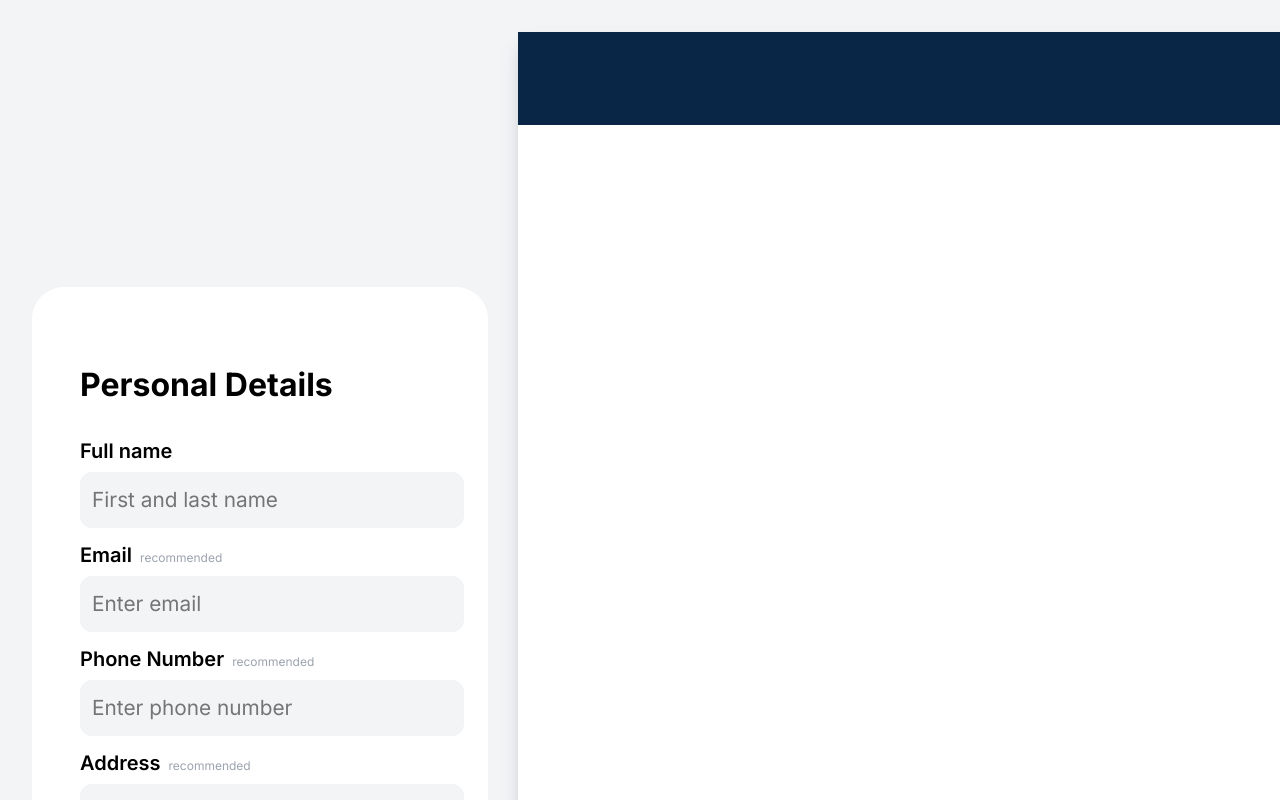
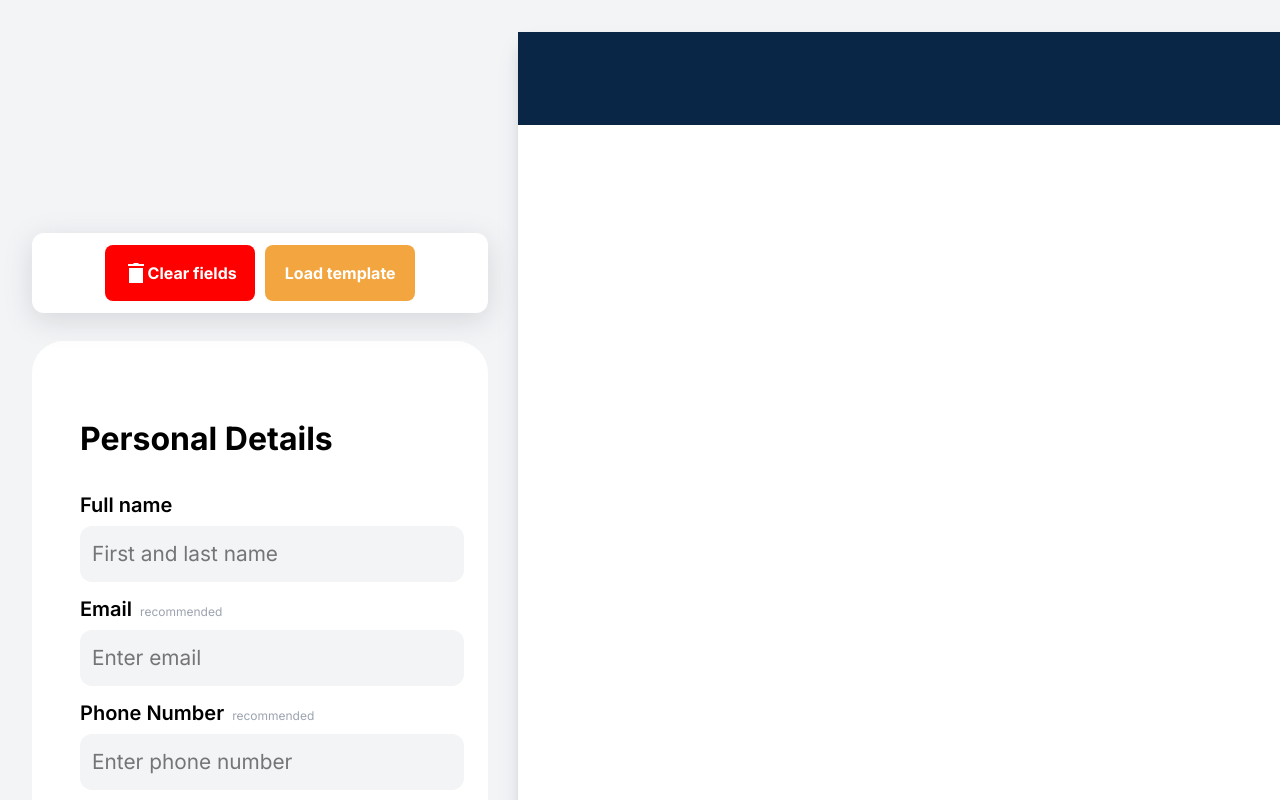
Before and after one commit to Ventorix/React-CV-App, a React (Vite) app: page / in a window 1280 px wide. Shown: the top 800 px of the page. Built offline with nearby package versions, Linux system fonts and the light colour scheme.

Commit message:
Add template block and make components controlled

```diff
--- a/src/App.jsx
+++ b/src/App.jsx
@@ -7,9 +7,21 @@ import Footer from './components/Footer';
 function App() {
 	const [info, setInfo] = useState({ name: '', email: '', phone: '', location: '' });
 
+	function clearInfo() {
+		setInfo({ name: '', email: '', phone: '', location: '' });
+	}
+
+	function loadTemplate() {
+		setInfo({
+			name: 'John Doe',
+			email: 'randomemail@gmail.com',
+			phone: '+1 (507) 674-4064',
+			location: 'Berlin, Germany',
+		});
+	}
 	return (
 		<Wrapper>
-			<Sidebar setInfo={setInfo} info={info} />
+			<Sidebar loadTemplate={loadTemplate} clearInfo={clearInfo} setInfo={setInfo} info={info} />
 			<Resume info={info} />
 			<Footer />
 		</Wrapper>
--- a/src/UI/button/Button.jsx
+++ b/src/UI/button/Button.jsx
@@ -1,10 +1,18 @@
-import { PrimaryButton } from './ButtonStyles';
+import { PrimaryButton, DestructiveButton } from './ButtonStyles';
 
-function Button({ children, ...props }) {
+function Button({ children, color, ...props }) {
 	return (
-		<PrimaryButton {...props} onClick={props.onClick}>
-			{children}
-		</PrimaryButton>
+		<>
+			{color === 'red' ? (
+				<DestructiveButton {...props} onClick={props.onClick}>
+					{children}
+				</DestructiveButton>
+			) : (
+				<PrimaryButton {...props} onClick={props.onClick}>
+					{children}
+				</PrimaryButton>
+			)}
+		</>
 	);
 }
 
--- a/src/UI/button/ButtonStyles.jsx
+++ b/src/UI/button/ButtonStyles.jsx
@@ -1,13 +1,16 @@
 import styled from 'styled-components';
 
 export const PrimaryButton = styled.button`
+	display: flex;
+	justify-content: center;
+	align-items: center;
 	background-color: ${(props) => props.theme.$orange};
 	color: white;
 	border-radius: 8px;
 	border-color: transparent;
 	width: 150px;
 	padding: 14px;
-	font-size: ${(props) => props.theme.$size__l};
+	font-size: ${(props) => props.theme.$size__m};
 	font-weight: 700;
 	cursor: pointer;
 	&:hover {
--- a/src/components/InputBlock.jsx
+++ b/src/components/InputBlock.jsx
@@ -7,6 +7,7 @@ function InputBlock(props) {
 			<InputLabel htmlFor={props.id} text={props.labelText} recommendText={props.recommendText} />
 			<TextInput
 				placeholder={props.placeholderText}
+				value={props.info[props.property]}
 				onChange={(e) => props.setInfo({ ...props.info, [props.property]: e.target.value })}
 				id={props.id}
 			/>
--- a/src/components/Sidebar.jsx
+++ b/src/components/Sidebar.jsx
@@ -1,10 +1,12 @@
 import { StyledSidebar, StyledFormContainer } from './styled_components/editSidebarStyles';
+import TemplateBlock from './TemplateBlock';
 import Form from './Form';
 
 function Sidebar(props) {
 	return (
 		<StyledSidebar>
 			<StyledFormContainer>
+				<TemplateBlock clearInfo={props.clearInfo} loadTemplate={props.loadTemplate} />
 				<Form info={props.info} setInfo={props.setInfo} />
 			</StyledFormContainer>
 		</StyledSidebar>
--- /dev/null
+++ b/src/components/TemplateBlock.jsx
@@ -0,0 +1,14 @@
+import { StyledTemplateBlock } from './styled_components/editSidebarStyles';
+import Button from '../UI/button/Button';
+function TemplateBlock({ loadTemplate, clearInfo }) {
+	return (
+		<StyledTemplateBlock>
+			<Button color={'red'} onClick={clearInfo}>
+				<img src='../src/assets/trash.svg'></img>Clear fields
+			</Button>
+			<Button onClick={loadTemplate}>Load template</Button>
+		</StyledTemplateBlock>
+	);
+}
+
+export default TemplateBlock;
--- a/src/components/styled_components/editSidebarStyles.jsx
+++ b/src/components/styled_components/editSidebarStyles.jsx
@@ -7,6 +7,20 @@ export const StyledSidebar = styled.div`
 	gap: 24px;
 	height: fit-content;
 	max-width: 750px;
+`;
+
+export const StyledTemplateBlock = styled.div`
+	background-color: #fff;
+	border-radius: 12px;
+	box-shadow: 0 7px 29px 0 hsla(240, 5%, 41%, 0.2);
+	display: flex;
+	flex-wrap: wrap;
+	gap: 10px;
+	justify-content: center;
+	padding: 12px;
+	position: sticky;
+	top: 8px;
+	z-index: 3;
 `;
 
 export const StyledFormContainer = styled.div`
--- a/src/globalStyles/variables.js
+++ b/src/globalStyles/variables.js
@@ -14,7 +14,8 @@ const theme = {
 
 	$size__s: '14px',
 	$size__m: '16px',
-	$size__l: '24px',
+	$size__l: '20px',
+	$size__x: '24px',
 	$size__xl: '30px',
 };
 
```
